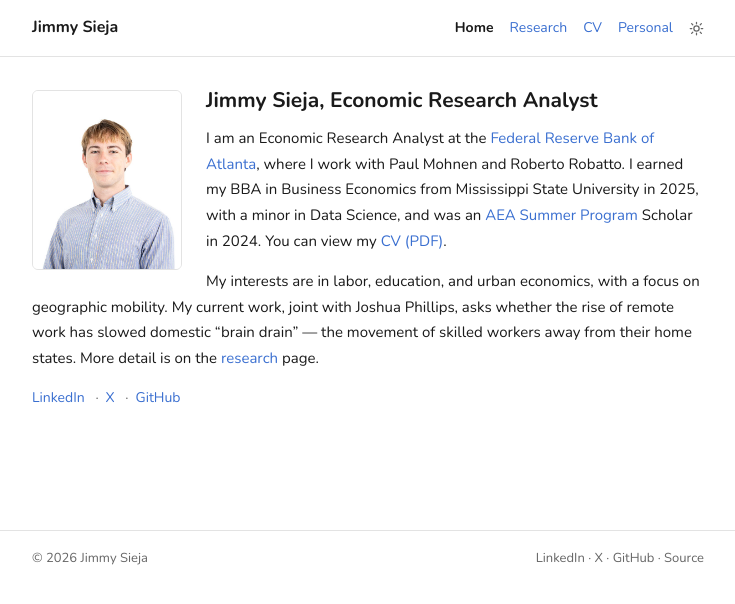
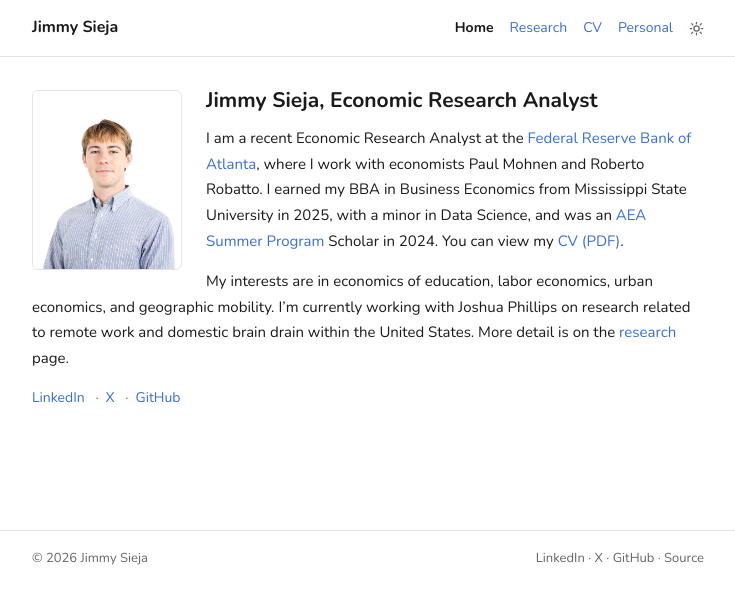
Before and after one commit to jimmysieja/jimmysieja.github.io, a Jekyll site: the page built from _pages/home.md, in a window 1280 px wide. Shown: the top 604 px of the page, without its empty margins (272-1007 px from the left). Built offline with Jekyll 4.4.1, drawn with Linux system fonts in a browser that asks for light colours.

Commit message:
updated CV

```diff
--- a/_pages/home.md
+++ b/_pages/home.md
@@ -9,6 +9,6 @@ redirect_from:
   - /about.html
 ---
 
-I am an Economic Research Analyst at the [Federal Reserve Bank of Atlanta](https://www.atlantafed.org/), where I work with Paul Mohnen and Roberto Robatto. I earned my BBA in Business Economics from Mississippi State University in 2025, with a minor in Data Science, and was an [AEA Summer Program](https://www.aeaweb.org/about-aea/committees/aeasp) Scholar in 2024. You can view my [CV (PDF)](/files/cv.pdf).
+I am a recent Economic Research Analyst at the [Federal Reserve Bank of Atlanta](https://www.atlantafed.org/), where I work with economists Paul Mohnen and Roberto Robatto. I earned my BBA in Business Economics from Mississippi State University in 2025, with a minor in Data Science, and was an [AEA Summer Program](https://www.aeaweb.org/about-aea/committees/aeasp) Scholar in 2024. You can view my [CV (PDF)](/files/cv.pdf).
 
-My interests are in labor, education, and urban economics, with a focus on geographic mobility. My current work, joint with Joshua Phillips, asks whether the rise of remote work has slowed domestic "brain drain" — the movement of skilled workers away from their home states. More detail is on the [research](/research/) page.
+My interests are in economics of education, labor economics, urban economics, and geographic mobility. I'm currently working with Joshua Phillips on research related to remote work and domestic brain drain within the United States. More detail is on the [research](/research/) page.
```
Also changed, not shown: 1 other file.
